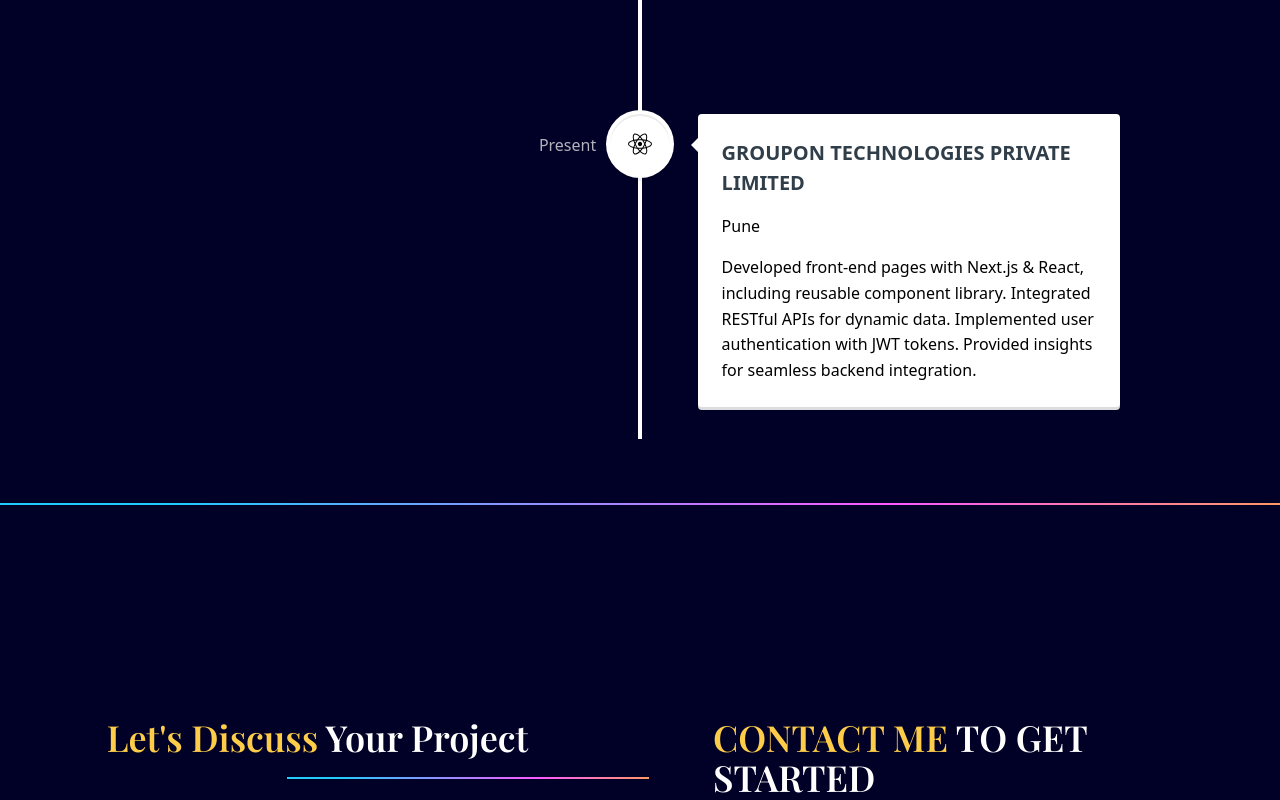
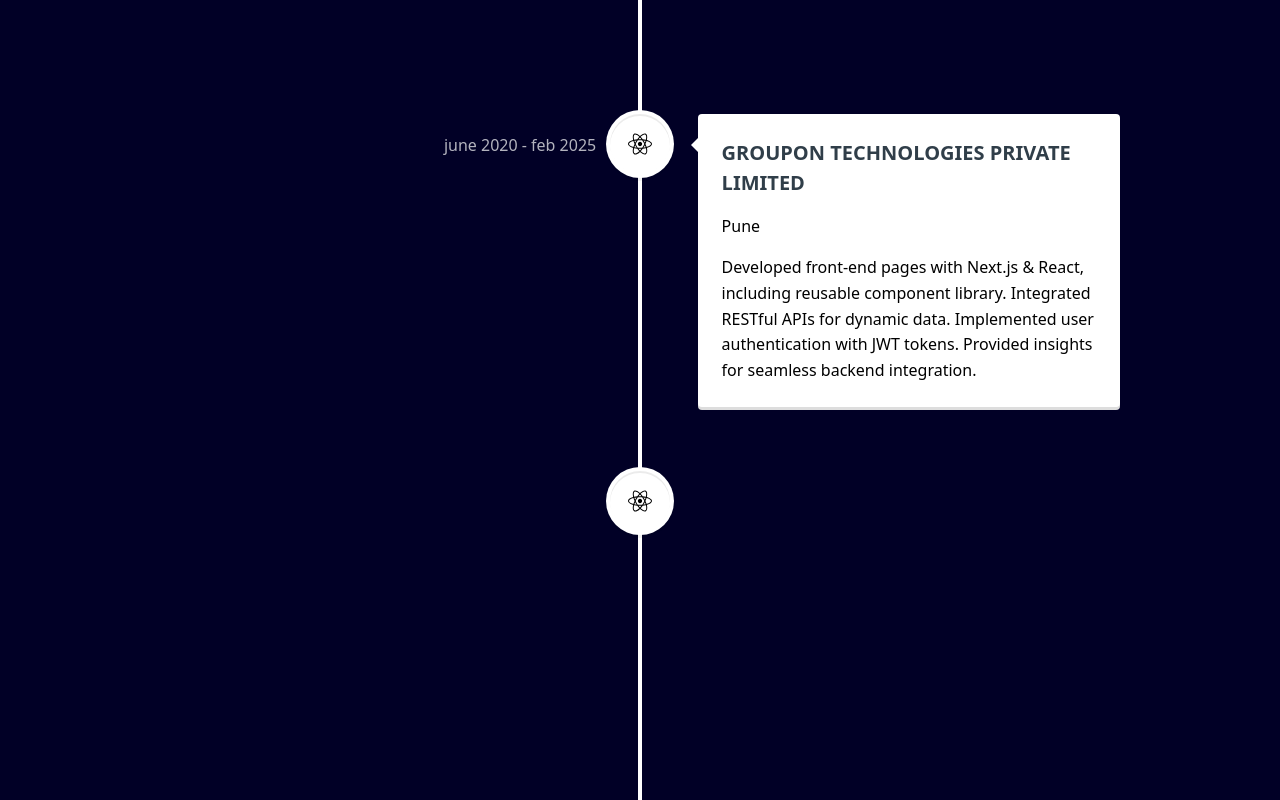
Before and after one commit to Om-Khairnar/Portfolio, a Next.js app: page / in a window 1280 px wide. Shown: the part 3220-4020 px from the top of the page. Built offline with nearby package versions, Linux system fonts and the light colour scheme.

Commit message:
added new things

```diff
--- a/src/pages/scenes/Experience.jsx
+++ b/src/pages/scenes/Experience.jsx
@@ -25,7 +25,18 @@
       description: `Developed front-end pages with Next.js & React, including reusable component library. Integrated RESTful APIs for
                     dynamic data. Implemented user authentication with JWT tokens. Provided insights for seamless backend integration.`,
       icon: <FaReact />,
-      date: "Present",
+      date: "june 2020 - feb 2025",
+    },
+    {
+      title: "Hazedawn limited",
+      location: "Pune",
+      description: `At Hazedawn Limited, I worked as a Software Developer where I debugged and resolved critical issues in both front-end
+      and back-end applications, enhancing overall stability and performance. I developed and improved web application features using React,
+      Next.js, Angular, and Node.js, while effectively integrating front-end and back-end components based on project requirements. I also
+      utilized Supabase for database operations and real-time data handling, and worked with various CMS platforms, including Sanity CMS,
+      to manage and deliver dynamic content efficiently.`,
+      icon: <FaReact />,
+      date: "feb 2025 - present",
     },
   ];
   return (
```
